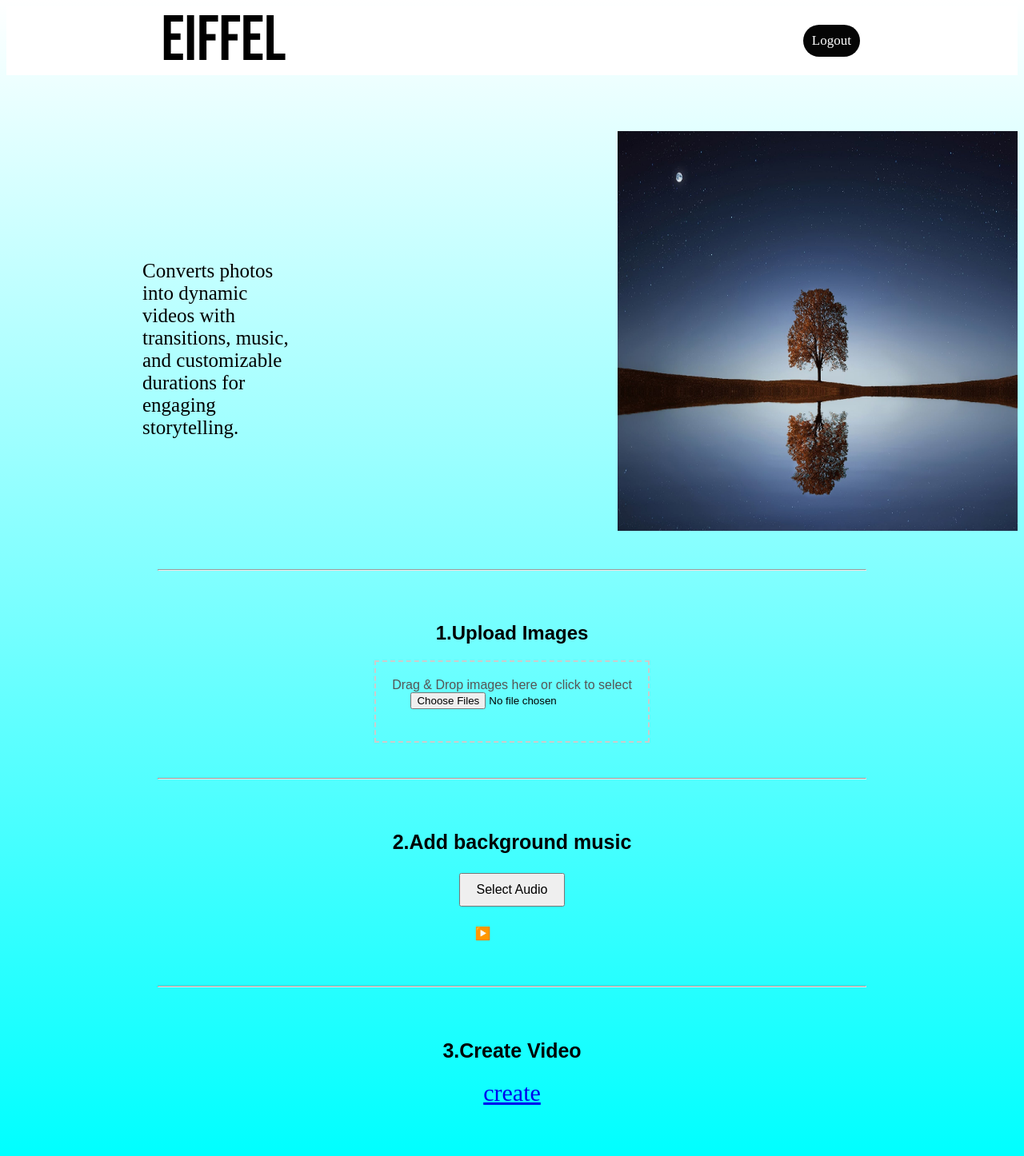
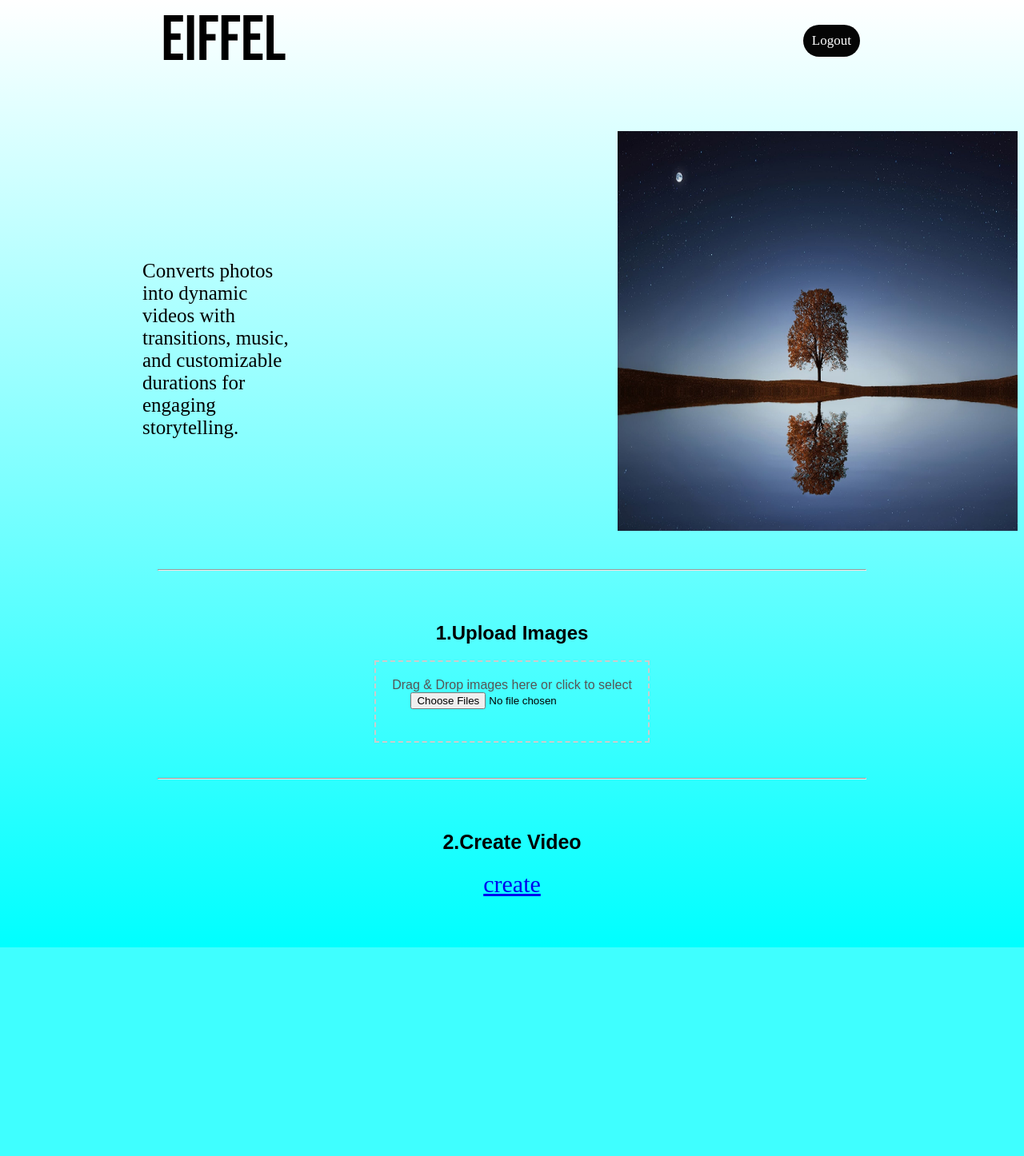
Before and after one commit to SaiVeekshithKotha/ISS-Project-Phase1, a Flask app: template templates/function.html in a window 1280 px wide. Shown: the whole page at 80% size. After the commit the page ends 1185 px from the top, so only its background shows below. Run offline with Flask 3, Linux system fonts and the light colour scheme; the template is opened without the code that fills it, so the values that code supplies are empty; some web fonts are replaced.

Commit message:
Add files via upload

```diff
--- a/static/styles/style2.css
+++ b/static/styles/style2.css
@@ -80,27 +80,6 @@ body {
     margin: 5px;
 }
 
-.h
-{
-    font-family: Arial, Helvetica, sans-serif;
-    font-size: 25px;
-    /* margin-left:120px;
-    margin-top:100px; */
-    text-align: center;
-}
-
-.i
-{
-    font-family: 'Arial', sans-serif;
-    display: flex;
-    align-items: center;
-    justify-content: center;
-    height: 100px;
-   /* margin-top: 50px;
-   position:relative;
-   right:650px; */
-    text-align: center;
-}
 .audio-container {
     text-align: center;
 }
@@ -158,7 +137,7 @@ button {
     flex-direction: row;
     flex-wrap: nowrap;
     justify-content: space-around;
-    background-color:white;
+    /* background-color:white; */
     /* border-radius: 25px; */
     /* width: 100%; */
     height:10px;
--- a/templates/function.html
+++ b/templates/function.html
@@ -49,13 +49,14 @@
                 <p class="drop-message">Drag & Drop images here or click to select</p>
                 <input type="file" id="fileInput" multiple>
                 <div id="previewContainer"></div>
+
             </div>
 
             <script src="{{url_for('static', filename='script/script.js')}}"></script>
         </div>
     </div>
     <br><br><hr style="width: 70%;"><br><br>
-    <div>
+    <!-- <div>
        <h2 class="h"> 2.Add background music </h2>
     </div>
 
@@ -74,9 +75,9 @@
 
         <script src="url_for('static', filename='script'script2.js)"></script>
     </div>
-    <br><br><hr style="width: 70%;"><br><br>
+    <br><br><hr style="width: 70%;"><br><br> -->
     <div>
-        <h2 class="j">3.Create Video</h2>
+        <h2 class="j">2.Create Video</h2>
     </div>
 
     <div>
```
Also changed, not shown: static/styles/style3.css (+22 -0 lines), templates/video.html (+21 -0 lines).
